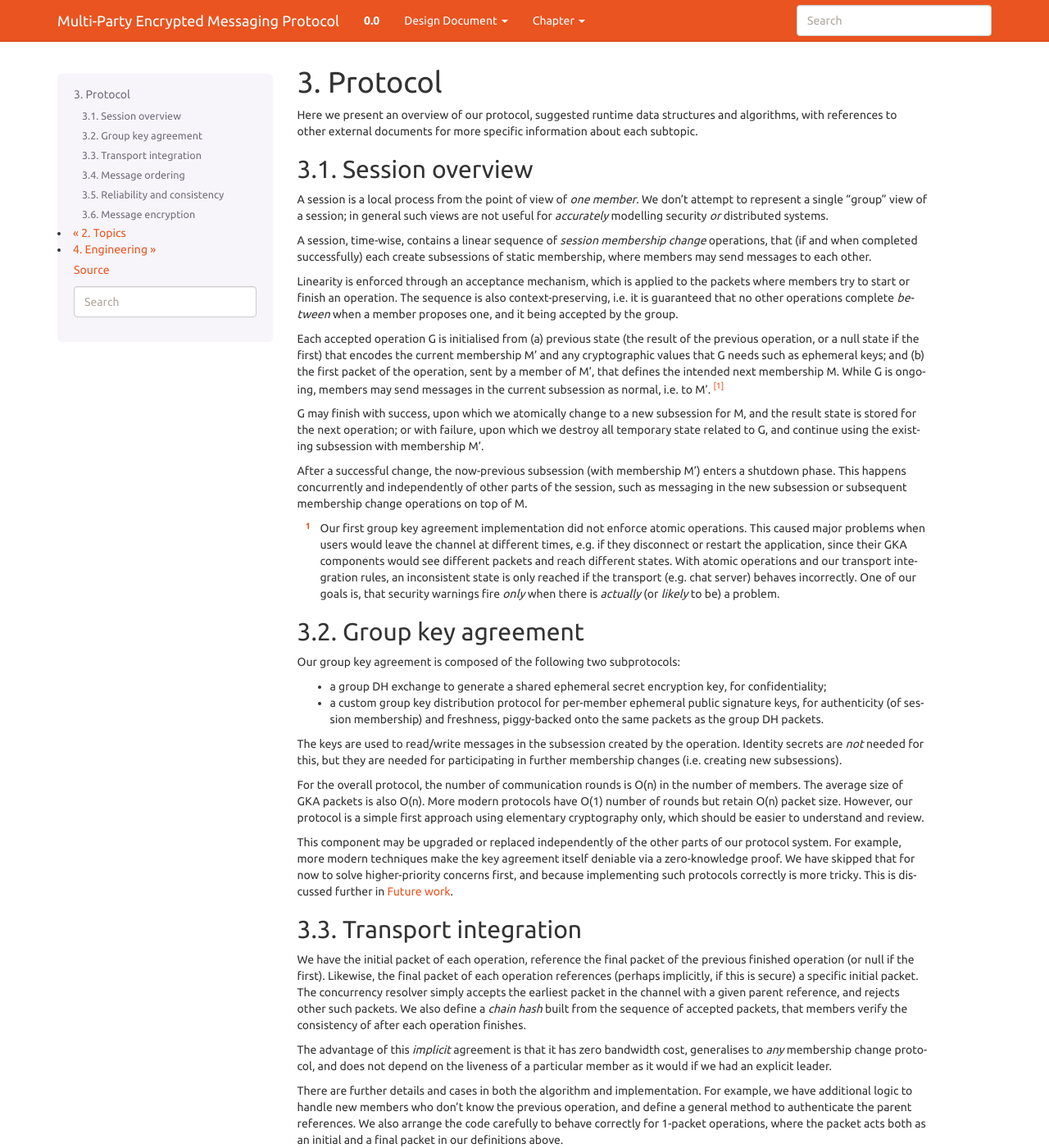
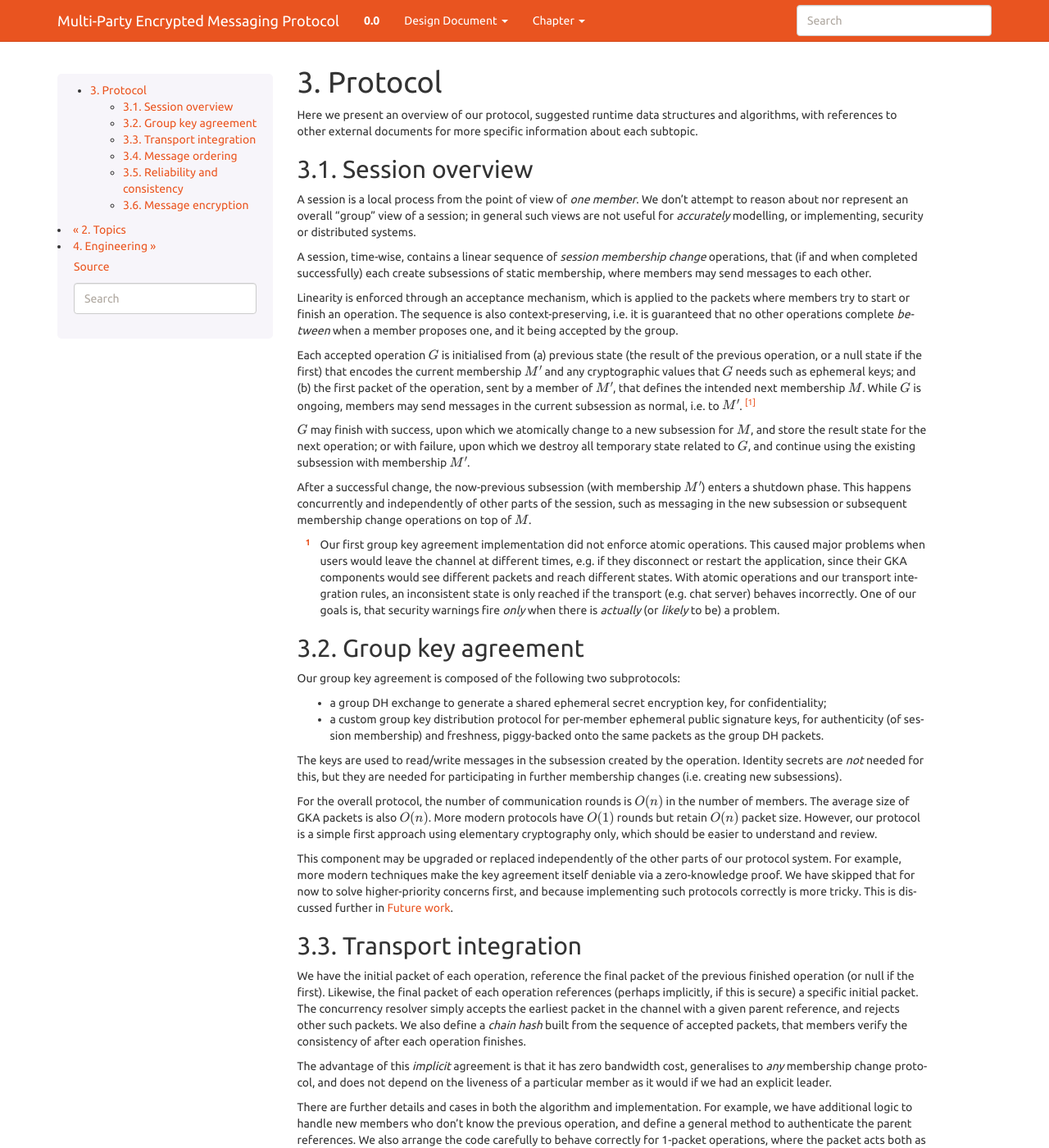
Before and after one commit to meganz/mpenc_doc, a Sphinx documentation site: the page built from source/protocol.rst, in a window 1280 px wide and 1400 px high. Shown: the whole window at 82% size. Built offline with Sphinx 7.4.7, drawn with Linux system fonts in a browser that asks for light colours; some of the changed text lies outside the part shown.

Commit message:
add :math: to relevant things and improve the HTML output of it

```diff
--- /dev/null
+++ b/source/_templates/layout.html
@@ -0,0 +1,16 @@
+{% extends "!layout.html" %}
+{% block extrahead %}
+    <script type="text/x-mathjax-config">
+        MathJax.Hub.Config({
+            "HTML-CSS": {
+                // switch this off, it tends to make fonts too large
+                matchFontHeight: false,
+                // see https://docs.mathjax.org/en/v2.5-latest/options/HTML-CSS.html for valid values
+                // most other ones don't look so good with the surrounding sans-serif Sphinx text
+                availableFonts: ["Neo-Euler"],
+                preferredFont: "Neo-Euler",
+                webFont: "Neo-Euler",
+            },
+        });
+    </script>
+{% endblock %}
--- a/source/crypto_aske.rst
+++ b/source/crypto_aske.rst
@@ -104,8 +104,8 @@
 .. math::
    m_i = (\mathsf{CTX}||\mathsf{pid}_i||E_i||k_i||\mathsf{sid})
 
-Here, :math:`\mathsf{CTX}` is a fixed string to prevent the signature being
-used in another application; we currently use the byte sequence "``acksig``".
+Here, :math:`\mathsf{CTX}` is a fixed byte sequence to prevent the signature
+being used in another application; for this protocol version we use ``acksig``.
 :math:`\mathsf{sid}` is the *session ID*, calculated from all participant IDs
 and nonces using a hash function :math:`H`:
 
--- a/source/protocol.rst
+++ b/source/protocol.rst
@@ -10,8 +10,9 @@
 ================
 
 A session is a local process from the point of view of *one member*. We don't
-attempt to represent a single "group" view of a session; in general such views
-are not useful for *accurately* modelling security *or* distributed systems.
+attempt to reason about nor represent an overall "group" view of a session; in
+general such views are not useful for *accurately* modelling, or implementing,
+security or distributed systems.
 
 A session, time-wise, contains a linear sequence of *session membership change*
 operations, that (if and when completed successfully) each create subsessions
@@ -22,22 +23,23 @@
 context-preserving, i.e. it is guaranteed that no other operations complete
 *between* when a member proposes one, and it being accepted by the group.
 
-Each accepted operation G is initialised from (a) previous state (the result of
-the previous operation, or a null state if the first) that encodes the current
-membership M' and any cryptographic values that G needs such as ephemeral keys;
-and (b) the first packet of the operation, sent by a member of M', that defines
-the intended next membership M. While G is ongoing, members may send messages
-in the current subsession as normal, i.e. to M'. [#atom]_
+Each accepted operation :math:`G` is initialised from (a) previous state (the
+result of the previous operation, or a null state if the first) that encodes
+the current membership :math:`M'` and any cryptographic values that :math:`G`
+needs such as ephemeral keys; and (b) the first packet of the operation, sent
+by a member of :math:`M'`, that defines the intended next membership :math:`M`.
+While :math:`G` is ongoing, members may send messages in the current subsession
+as normal, i.e. to :math:`M'`. [#atom]_
 
-G may finish with success, upon which we atomically change to a new subsession
-for M, and the result state is stored for the next operation; or with failure,
-upon which we destroy all temporary state related to G, and continue using the
-existing subsession with membership M'.
+:math:`G` may finish with success, upon which we atomically change to a new
+subsession for :math:`M`, and store the result state for the next operation; or
+with failure, upon which we destroy all temporary state related to :math:`G`,
+and continue using the existing subsession with membership :math:`M'`.
 
-After a successful change, the now-previous subsession (with membership M')
-enters a shutdown phase. This happens concurrently and independently of other
-parts of the session, such as messaging in the new subsession or subsequent
-membership change operations on top of M.
+After a successful change, the now-previous subsession (with membership
+:math:`M'`) enters a shutdown phase. This happens concurrently and
+independently of other parts of the session, such as messaging in the new
+subsession or subsequent membership change operations on top of :math:`M`.
 
 .. [#atom] Our first group key agreement implementation did not enforce atomic
     operations. This caused major problems when users would leave the channel
@@ -63,11 +65,11 @@
 operation. Identity secrets are *not* needed for this, but they are needed for
 participating in further membership changes (i.e. creating new subsessions).
 
-For the overall protocol, the number of communication rounds is O(n) in the
-number of members. The average size of GKA packets is also O(n). More modern
-protocols have O(1) number of rounds but retain O(n) packet size. However, our
-protocol is a simple first approach using elementary cryptography only, which
-should be easier to understand and review.
+For the overall protocol, the number of communication rounds is :math:`O(n)` in
+the number of members. The average size of GKA packets is also :math:`O(n)`.
+More modern protocols have :math:`O(1)` rounds but retain :math:`O(n)` packet
+size. However, our protocol is a simple first approach using elementary
+cryptography only, which should be easier to understand and review.
 
 This component may be upgraded or replaced independently of the other parts of
 our protocol system. For example, more modern techniques make the key agreement
@@ -119,7 +121,7 @@
 
 For full details of our agreement mechanism, our transport integration rules,
 and the rationale for them, along with more precise descriptions of our model
-for a general G and of a group transport channel, see [msa-5h0]_.
+for a general :math:`G` and of a group transport channel, see [msa-5h0]_.
 
 Message ordering
 ================
--- a/source/topics.rst
+++ b/source/topics.rst
@@ -132,8 +132,8 @@
 - A user enters the channel during an operation;
 - A user leaves the channel during an operation;
 - A member starts an operation and sends the first packet to the other channel
-  members M, but when others receive it the membership has changed to M', or
-  there was another operation that jumped in before it;
+  members :math:`M`, but when others receive it the membership has changed to
+  :math:`M'`, or there was another operation that jumped in before it;
 - Different operation packets (initial or final) are decodeable by different
   members, some of which are not part of the cryptographic session. If we're
   not careful, they will think different things about the state of the session,
```
Also changed, not shown: source/crypto.rst (+25 -20 lines), source/engineering.rst (+7 -6 lines), source/future-work.rst (+9 -9 lines).
